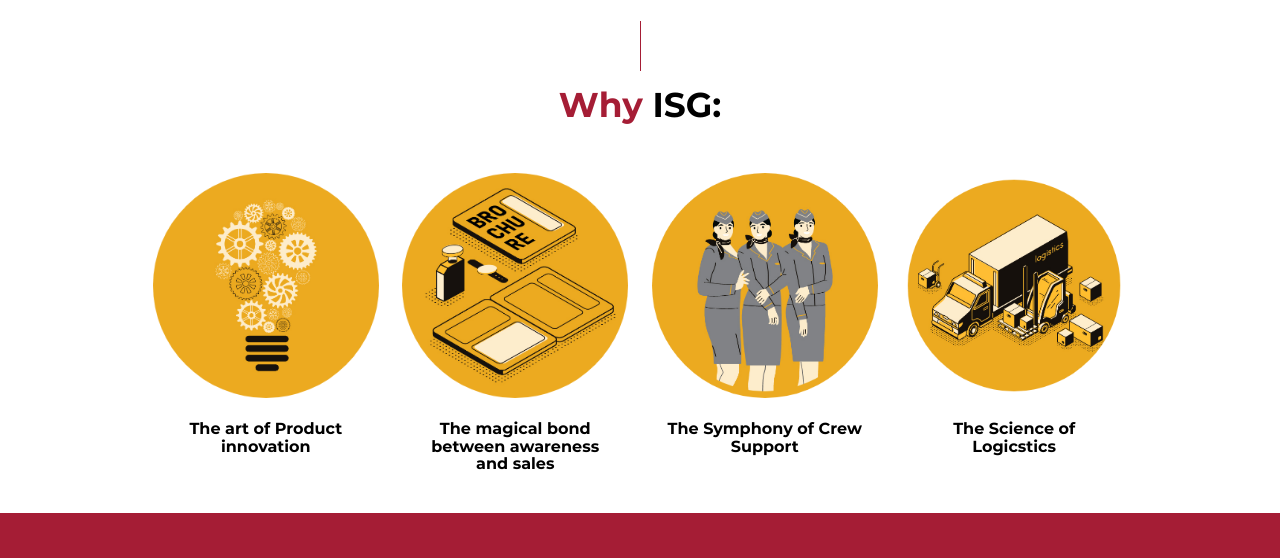
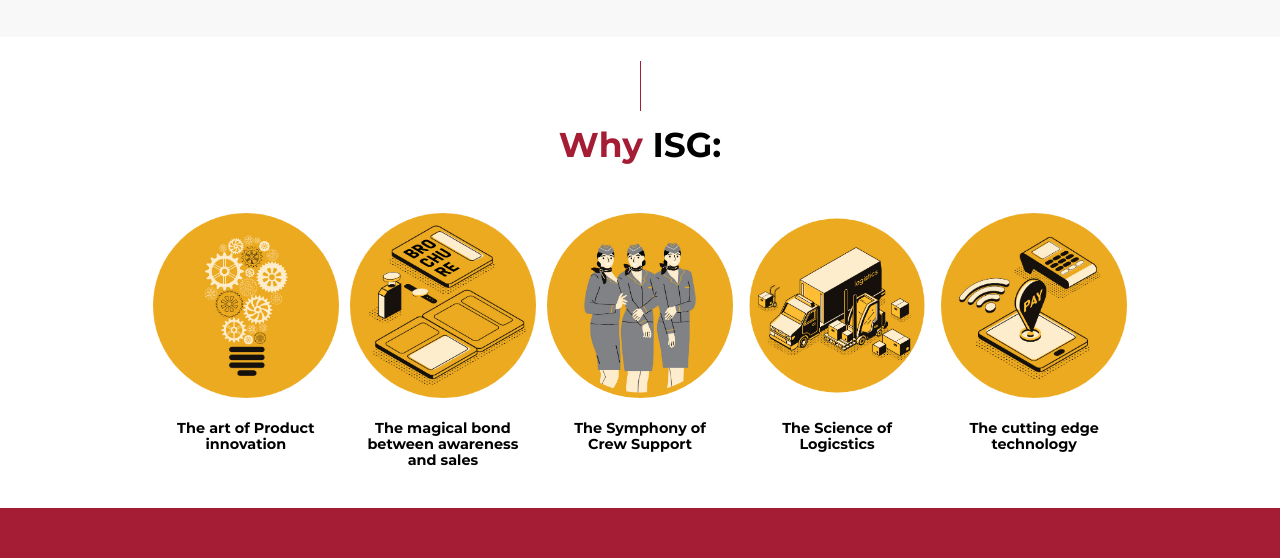
Before and after one commit to beletskaya/isg, a plain HTML site: page index.html in a window 1280 px wide. Shown: the part 1080-1638 px from the top of the page. Drawn offline with Linux system fonts and the light colour scheme.

Commit message:
add changes

```diff
--- a/assets/style.css
+++ b/assets/style.css
@@ -195,13 +195,13 @@ h2 {
 	background-color: #A51D35;
 }
 .main__why-wrapper img {
-    width: 28.2vh;
+    width: 23.2vh;
 }
 .main__why-wrapper .content {
-	font-size: 2vh;
-    line-height: 2.2vh;
+    font-size: 1.8vh;
+    line-height: 2.0vh;
 	font-family: 'Montserrat Bold';
-	max-width: 25.3vh;
+    max-width: 19.3vh;
     text-align: center;
 	padding-top: 2.7vh;
 	margin: 0 auto;
@@ -257,6 +257,7 @@ footer {
 	}
 	.main__why-wrapper .item {
 		padding-bottom: 4vh;
+		margin-left: 1vh;
 	}
 	.footer-wrap {
 		flex-direction: column;
@@ -269,4 +270,7 @@ footer {
 	.main__who-we-are__wrap .item:first-child {
 		padding-right: 0;
 	}
+	.main__why-wrapper {
+		justify-content: center;
+	}
 }
--- a/index.html
+++ b/index.html
@@ -5,7 +5,7 @@
     <meta http-equiv="X-UA-Compatible" content="IE=edge">
     <meta name="viewport" content="width=device-width, initial-scale=1.0">
     <title>ISG</title>
-    <link href="./assets/style.css?v=1.00" rel="stylesheet" type="text/css">
+    <link href="./assets/style.css?v=1.01" rel="stylesheet" type="text/css">
 </head>
 <body>
     <header>
@@ -39,7 +39,7 @@
                             </strong>
                         </p>
                         <p>Discover the fascinating history of Inflight Sales Group (ISG), a company that has been at the forefront of providing exceptional services to airlines since its inception in 1982. Founded by the visionary Jean-Marcel Rouff, ISG's predecessor was the original concessionaire, supplying amenity kits and exclusively distributing duty-free products from leading suppliers to airlines across Asia, North America, and South America.</p>
-                        <p>As the years went by, ISG expanded its operations into the duty-free concession business, securing Pan American World Airlines as its very first customer in 1986. This significant achievement marked ISG as the sole airline duty-free concessionaire worldwide at that time, solidifying its position as an industry leader.</p>
+                        <p>As the years went by, ISG expanded its operations into the duty-free concession business, securing Pan American World Airlines as its very first customer in 1986. This significant achievement marked ISG as the sole airline duty-free concessionaire worldwide at that time, solidifying its position as an industry leader. From that date signing contracts with dozens of airlines till today.</p>
                     </div>
                     <div class="item">
                         <p>
@@ -96,6 +96,14 @@
                             The Science of Logicstics
                         </p>
                     </div>
+                    <div class="item">
+                        <div class="img">
+                            <img src="./assets/images/icon-5.png" alt="The cutting edge technology">
+                        </div>
+                        <p class="content">
+                            The cutting edge technology
+                        </p>
+                    </div>
                 </div>
             </div>
         </div>
```
Also changed, not shown: assets/images/icon-5.png (added).
